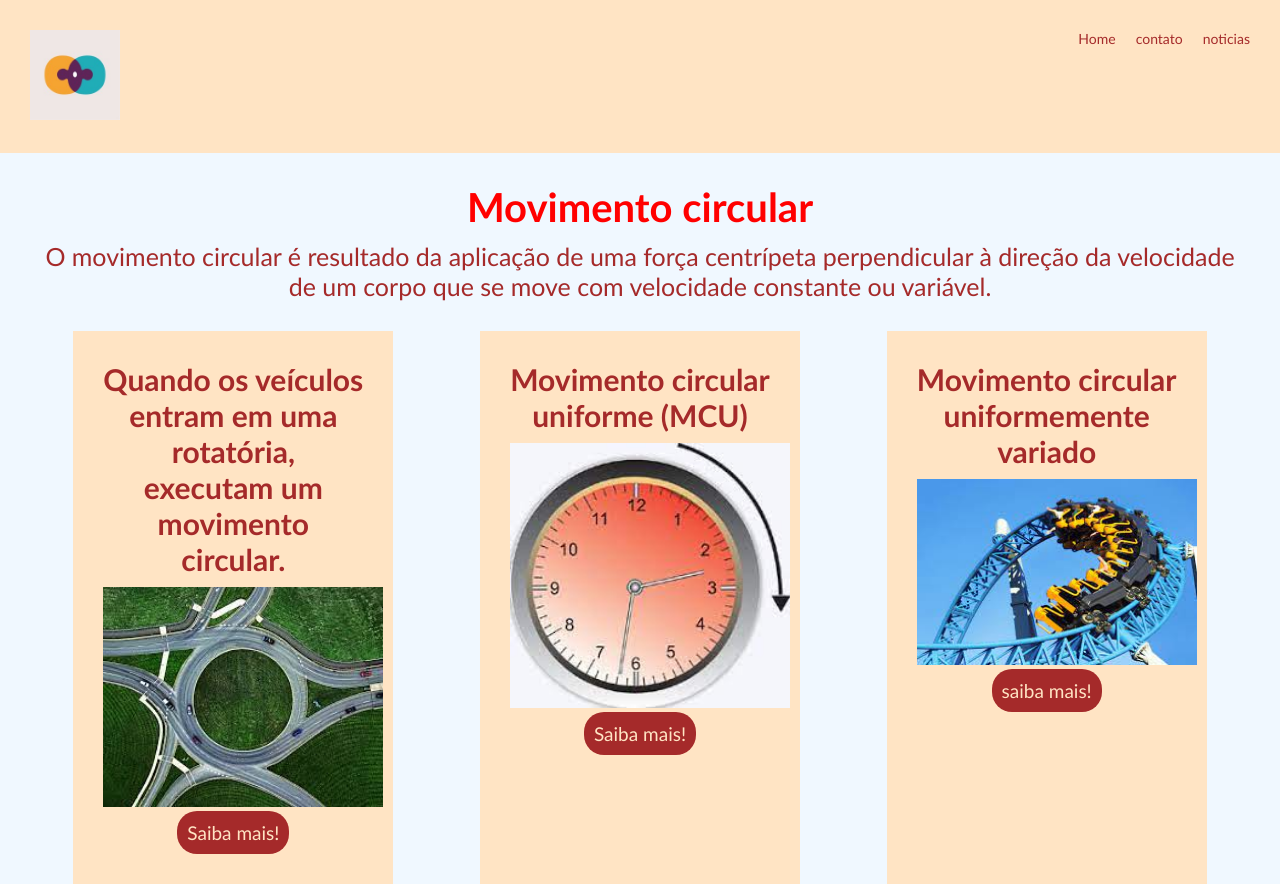
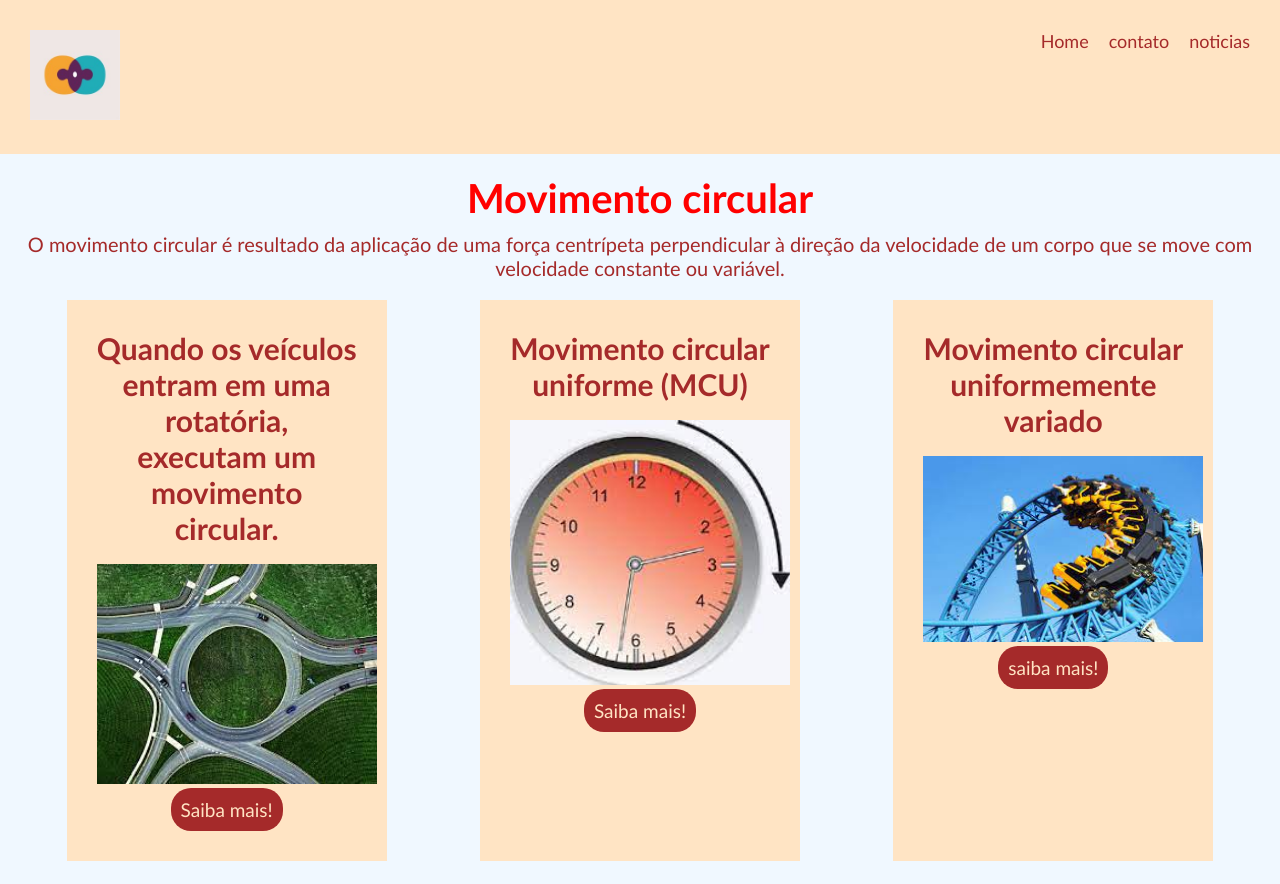
Before and after one commit to santos869458/site, a plain HTML site: page index.html in a window 1280 px wide. Shown: the top 884 px of the page. Drawn offline with Linux system fonts and the light colour scheme.

Commit message:
modificado html css e index

```diff
--- a/estilo.css
+++ b/estilo.css
@@ -43,8 +43,8 @@ body {
 }
 
 .materia h1 {
-margin-bottom: 10px;
-font-size: 30px;
+margin-bottom: 18px;
+font-size: 28px;
 color: brown;
 }
 
@@ -66,8 +66,8 @@ color:black ;
 
 .texto{
   text-align: center;
-  margin-bottom: 30px;
-  font-size: 25px;
+  margin-bottom: 20px;
+  font-size: 20px;
   color:brown;
 }
 
@@ -94,7 +94,7 @@ color:black ;
 }
 
 main{
-  padding: 30px;
+  padding: 20px;
 }
 
 .grade{
@@ -140,3 +140,13 @@ textarea.campo {
 .mapa{
   width: 100%;
 }
+
+@media (min-width: 768px) {
+  .topo a {
+    font-size: 18px;
+  }
+
+  .materia h1 {
+font-size: 30px;
+  }
+}
```
